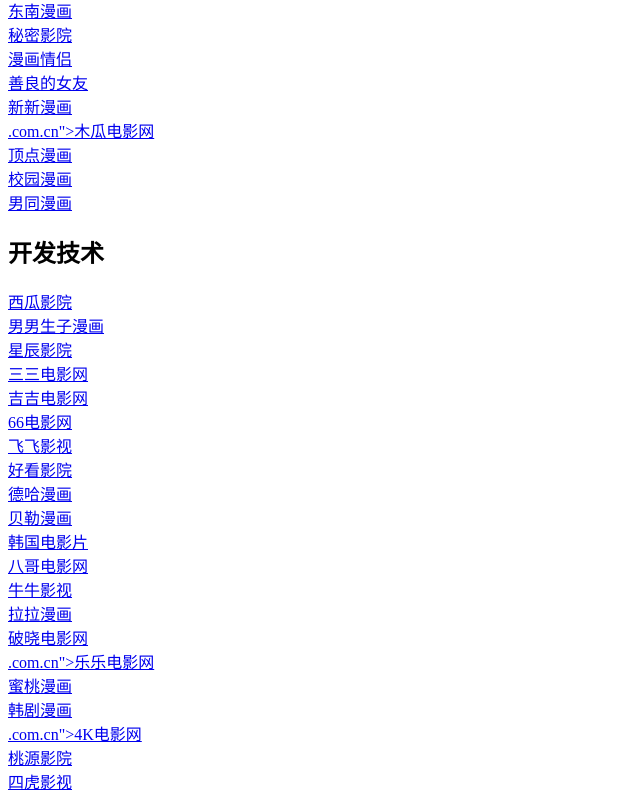
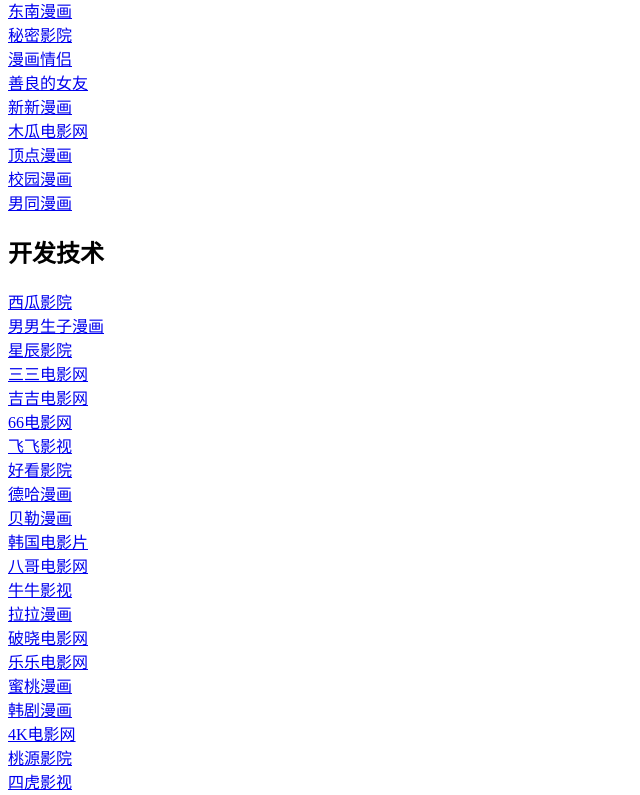
Before and after one commit to qimingjianwangzhidaohang/qimingjianwangzhidaohang.github.io, a plain HTML site: page index.html in a window 1280 px wide. Shown: the part 677-1472 px from the top of the page, without its empty margins (0-640 px from the left). Drawn offline with Linux system fonts and the light colour scheme.

Commit message:
Update index.html

```diff
--- a/index.html
+++ b/index.html
@@ -40,7 +40,7 @@
 <a href="https://manhuaqinglu-app.com.cn">漫画情侣</a><br>
 <a href="https://shanliangdenuyou-ac.com.cn">善良的女友</a><br>
 <a href="https://xinxinmanhua-zh.com.cn">新新漫画</a><br>
-<a href="https://www.muguadianyingwang-cn">.com.cn">木瓜电影网</a><br>
+<a href="https://www.muguadianyingwang-cn.com.cn">木瓜电影网</a><br>
 <a href="https://www.dingdianmanhua-app.com.cn">顶点漫画</a><br>
 <a href="https://xiaoyuanmanhua-wap.com.cn">校园漫画</a><br>
 <a href="https://www.nantongmanhua-zh.com.cn">男同漫画</a><br>
@@ -64,10 +64,10 @@
 <a href="https://www.niuniuyingshi-top1.com.cn">牛牛影视</a><br>
 <a href="https://www.lalamanhua-zh.com.cn">拉拉漫画</a><br>
 <a href="https://www.poxiaodianyingwang-top.com.cn">破晓电影网</a><br>
-<a href="https://www.leledianyingwang-cn">.com.cn">乐乐电影网</a><br>
+<a href="https://www.leledianyingwang-cn.com.cn">乐乐电影网</a><br>
 <a href="https://www.mitaomanhua-h5.com.cn">蜜桃漫画</a><br>
 <a href="https://www.hanjumanhua-h5.com.cn">韩剧漫画</a><br>
-<a href="https://4Kdianyingwang-cn">.com.cn">4K电影网</a><br>
+<a href="https://4Kdianyingwang-cn.com.cn">4K电影网</a><br>
 <a href="https://taoyuanyingyuan-ac.com.cn">桃源影院</a><br>
 <a href="https://sihuyingshi-mip.com.cn">四虎影视</a><br>
 <a href="https://toukuimanhua-zh.com.cn">偷窥漫画</a><br>
@@ -104,7 +104,7 @@
 <a href="https://guaziyingshi-mip.com.cn">瓜子影视</a><br>
 <a href="https://pipimiaomanhua-wap.com.cn">皮皮喵漫画</a><br>
 <a href="https://www.panlonggeixiaoshuo-app.com.cn">盘龙给小说</a><br>
-<a href="https://www.80sdianyingwang-cn">.com.cn">80s电影网</a><br>
+<a href="https://www.80sdianyingwang-cn.com.cn">80s电影网</a><br>
 <a href="https://quanyechamanhua-vip.com.cn">犬夜叉漫画</a><br>
 <a href="https://hanrimanhua-vip.com.cn">韩日漫画</a><br>
 <a href="https://www.shenqimanhua-vip.com.cn">神奇漫画</a><br>
```
